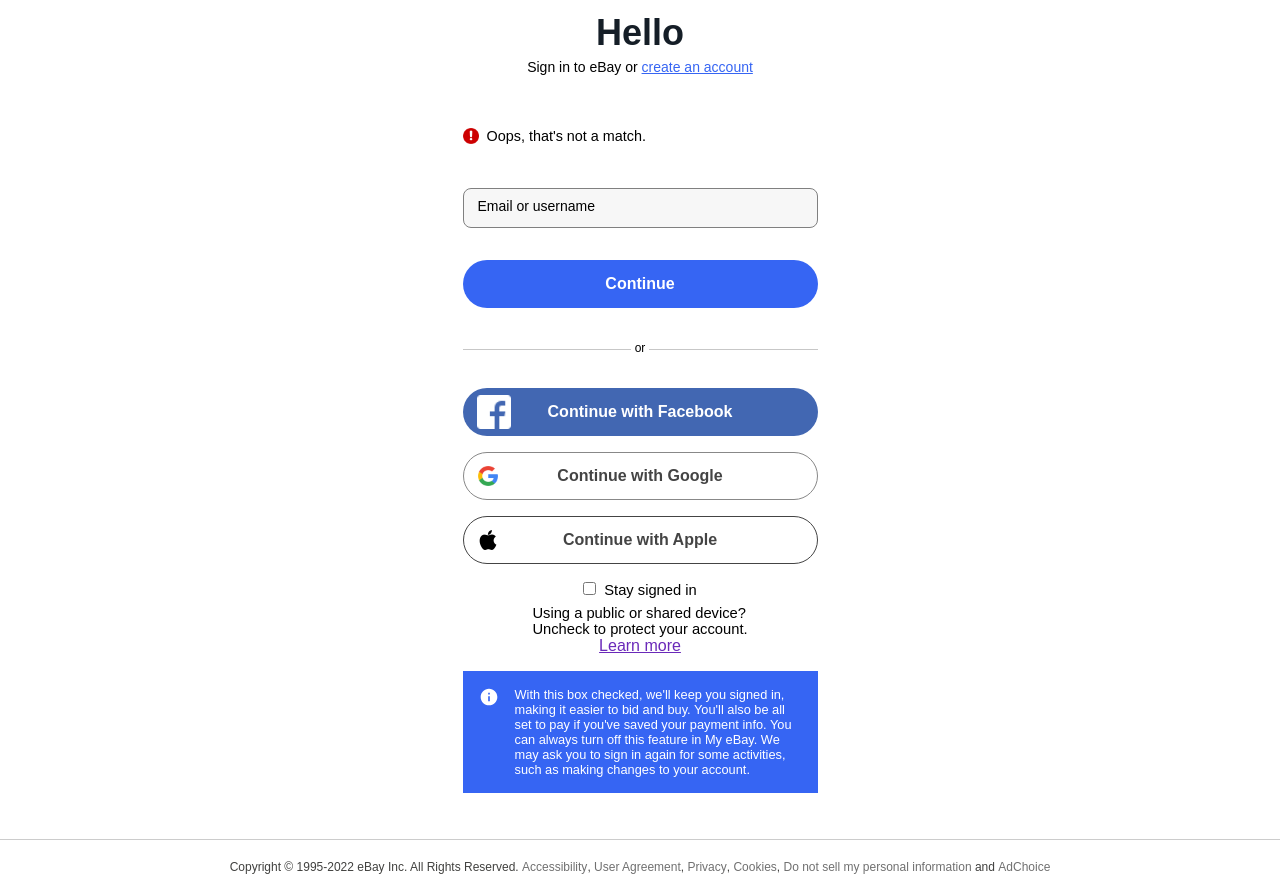
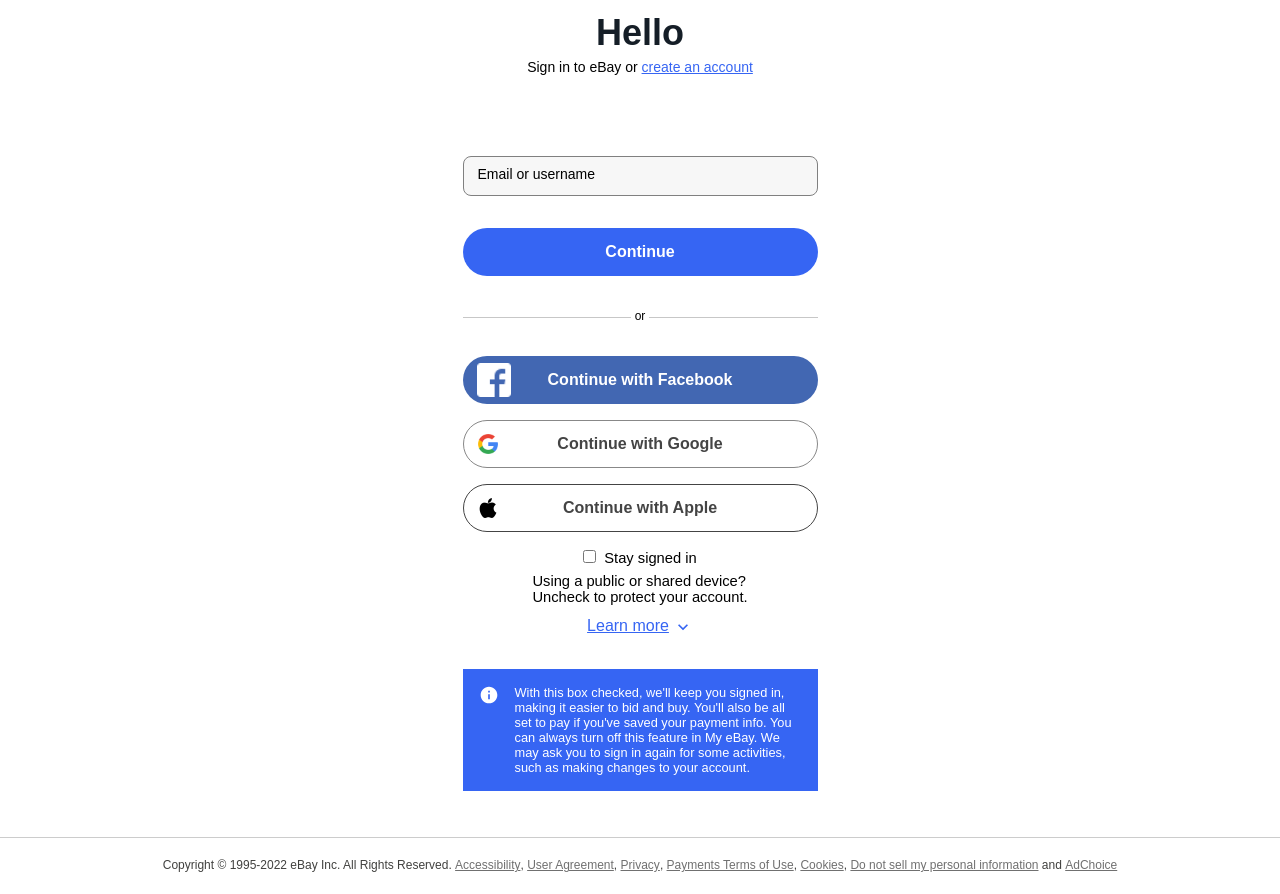
Before and after one commit to cybodt/ebay-clone, a React (Create React App) app: page /signin in a window 1280 px wide. Shown: the part 120-1014 px from the top of the page. Built offline with nearby package versions, Linux system fonts and the light colour scheme.

Commit message:
share code on github

```diff
--- a/src/FooterCopyright.css
+++ b/src/FooterCopyright.css
@@ -9,5 +9,6 @@
 }
 
 .footer-copyright>div {
+  text-decoration: underline;
   color: #707070;
 }
--- a/src/FooterCopyright.jsx
+++ b/src/FooterCopyright.jsx
@@ -4,7 +4,7 @@
 function FooterCopyright() {
   return (
     <div className='footer-copyright'>
-      Copyright &copy; 1995-2022 eBay Inc. All Rights Reserved.&nbsp;<div>Accessibility</div>,&nbsp;<div>User Agreement</div>,&nbsp;<div>Privacy</div>,&nbsp;<div>Cookies</div>,&nbsp;<div>Do not sell my personal information</div>&nbsp;and&nbsp;<div>AdChoice</div>
+      Copyright &copy; 1995-2022 eBay Inc. All Rights Reserved.&nbsp;<div>Accessibility</div>,&nbsp;<div>User Agreement</div>,&nbsp;<div>Privacy</div>,&nbsp;<div>Payments Terms of Use</div>,&nbsp;<div>Cookies</div>,&nbsp;<div>Do not sell my personal information</div>&nbsp;and&nbsp;<div>AdChoice</div>
     </div>
   );
 }
--- a/src/SignIn.css
+++ b/src/SignIn.css
@@ -312,10 +312,11 @@
 }
 
 .sign-in__kmsi-more-info-btn {
-  padding: 0;
+  display: flex;
+  padding: 12px 8px;
   border: none;
   background: none;
-  color: #6a29b9;
+  color: #3665f3;
   text-decoration: underline;
   cursor: pointer;
   font-size: 1rem;
--- a/src/SignIn.jsx
+++ b/src/SignIn.jsx
@@ -2,6 +2,8 @@
 import FooterCopyright from './FooterCopyright';
 import './SignIn.css';
 import InfoIcon from '@mui/icons-material/Info';
+import KeyboardArrowDownIcon from '@mui/icons-material/KeyboardArrowDown';
+import { Box } from '@mui/material';
 
 function SignIn() {
   return (
@@ -28,7 +30,11 @@
         <form className='sign-in__form'>
           <div
             className='sign-in__notice-attention'
-            style={{ display: 'flex' }}
+            style={{
+              display: 'none',
+              // display: 'flex'
+              // display: 'flex' when element is visible
+            }}
           >
             <div className='sign-in__notice-attention-icon'>
               <img
@@ -127,6 +133,9 @@
               className='sign-in__kmsi-more-info-btn'
             >
               Learn more
+              <Box pl={0.5}>
+                <KeyboardArrowDownIcon fontSize='small' />
+              </Box>
             </button>
             <div className='sign-in__kmsi-more-info-container'>
               <div className='sign-in__kmsi-more-info-icon'>
```
